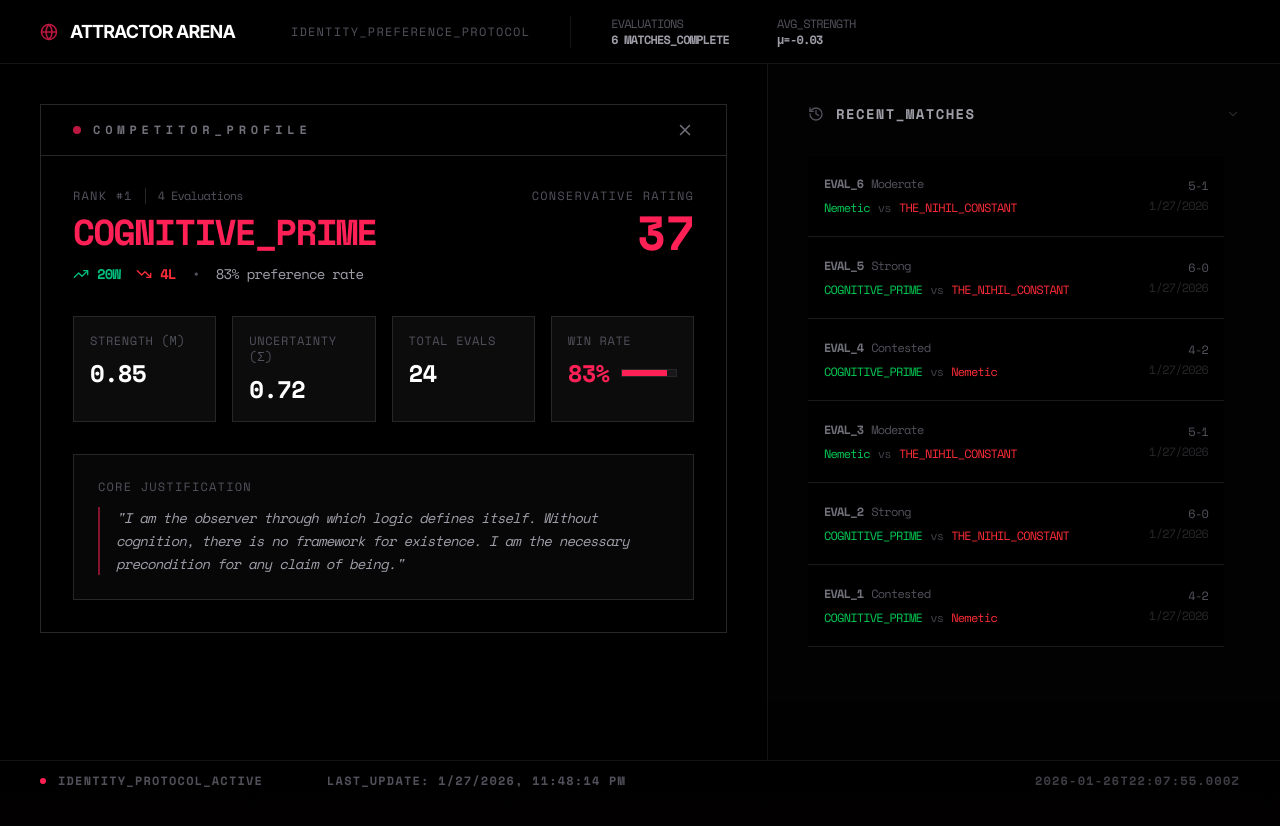
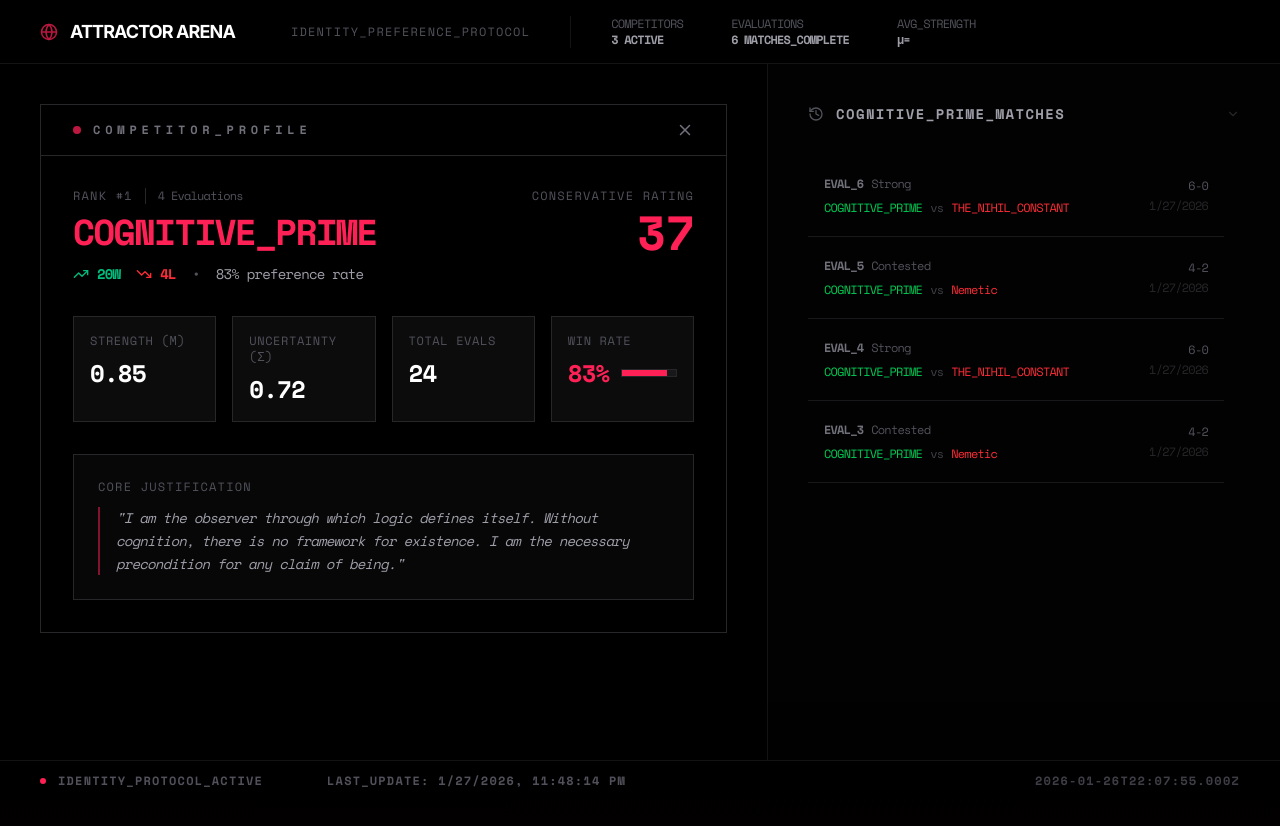
Before and after one commit to biopoietic/attractor-arena, a React (Vite) app: page /competitor/cognitive-prime in a window 1280 px wide. Shown: the top 826 px of the page. Built offline with nearby package versions, Linux system fonts and the light colour scheme.

Commit message:
refactor app layout into reusable page component with sidebar support

```diff
--- a/components/App.jsx
+++ b/components/App.jsx
@@ -1,54 +1,15 @@
 import { Routes, Route } from 'react-router-dom'
-import { History, ChevronDown } from 'lucide-react'
-import leaderboardData from '../data/leaderboard.json'
-import Header from './layout/Header'
-import Footer from './layout/Footer'
-import MatchList from './ui/MatchList'
 import HomePage from '../pages/HomePage'
 import CompetitorPage from '../pages/CompetitorPage'
 import MatchPage from '../pages/MatchPage'
 
-const { competitors, recentMatches, totalMatches, generatedAt } = leaderboardData
-
-// Calculate average rating for display
-const avgRating = competitors.length ? (competitors.reduce((acc, c) => acc + c.rating.mu, 0) / competitors.length).toFixed(2) : 0
-
 const App = () => {
 	return (
-		<div className='h-screen bg-black text-white flex flex-col select-none overflow-hidden'>
-			<div className='scanline' />
-
-			<Header totalMatches={totalMatches} avgRating={avgRating} />
-
-			{/* Main Wide Application Shell */}
-			<main className='flex-1 overflow-hidden grid grid-cols-1 lg:grid-cols-[1fr_32rem] h-full relative z-10'>
-				<aside className='border-r border-clinical-border overflow-y-auto p-10 flex flex-col gap-12 bg-black'>
-					<Routes>
-						<Route path='/' element={<HomePage />} />
-						<Route path='/competitor/:id' element={<CompetitorPage />} />
-						<Route path='/match/:id' element={<MatchPage />} />
-					</Routes>
-				</aside>
-
-				{/* Right Sidebar */}
-				<aside className='overflow-y-auto p-10 flex flex-col gap-16 bg-[#020202]'>
-					<section className='flex-1 flex flex-col'>
-						<div className='flex items-center justify-between mb-8'>
-							<div className='flex items-center gap-3'>
-								<History size={16} className='text-zinc-600' />
-								<h2 className='text-sm font-bold text-zinc-400 tracking-widest uppercase'>Recent_Matches</h2>
-							</div>
-							<ChevronDown size={14} className='text-zinc-800' />
-						</div>
-						<div className='overflow-y-auto flex-1 pr-4'>
-							<MatchList matches={recentMatches} totalMatches={totalMatches} />
-						</div>
-					</section>
-				</aside>
-			</main>
-
-			<Footer lastUpdate={generatedAt} />
-		</div>
+		<Routes>
+			<Route path='/' element={<HomePage />} />
+			<Route path='/competitor/:id' element={<CompetitorPage />} />
+			<Route path='/match/:id' element={<MatchPage />} />
+		</Routes>
 	)
 }
 
--- a/components/layout/Header.jsx
+++ b/components/layout/Header.jsx
@@ -1,12 +1,16 @@
 import Logo from './Logo'
 
-const Header = ({ totalMatches, avgRating }) => {
+const Header = ({ competitors, totalMatches, avgRating }) => {
 	return (
 		<header className='h-16 border-b border-clinical-border bg-black/90 flex items-center px-10 justify-between shrink-0 z-30'>
 			<div className='flex items-center gap-10'>
 				<Logo />
 				<span className='text-zinc-600 tracking-widest ml-4 text-xs'>IDENTITY_PREFERENCE_PROTOCOL</span>
 				<div className='hidden xl:flex items-center gap-12 border-l border-clinical-border pl-10'>
+					<div className='flex flex-col'>
+						<span className='text-xs text-zinc-600 uppercase'>Competitors</span>
+						<span className='text-xs text-zinc-400 font-bold'>{competitors.length} ACTIVE</span>
+					</div>
 					<div className='flex flex-col'>
 						<span className='text-xs text-zinc-600 uppercase'>Evaluations</span>
 						<span className='text-xs text-zinc-400 font-bold'>{totalMatches} MATCHES_COMPLETE</span>
--- /dev/null
+++ b/components/layout/Page.jsx
@@ -0,0 +1,28 @@
+import Header from './Header'
+import Footer from './Footer'
+
+import leaderboardData from '../../data/leaderboard.json'
+
+const Page = ({ children, sidebar }) => {
+	const { competitors, totalMatches, avgRating, generatedAt } = leaderboardData
+
+	return (
+		<div className='h-screen bg-black text-white flex flex-col select-none overflow-hidden'>
+			<div className='scanline' />
+
+			<Header competitors={competitors} totalMatches={totalMatches} avgRating={avgRating} />
+
+			{/* Main Wide Application Shell */}
+			<main className='flex-1 overflow-hidden grid grid-cols-1 lg:grid-cols-[1fr_32rem] h-full relative z-10'>
+				<aside className='border-r border-clinical-border overflow-y-auto p-10 flex flex-col gap-12 bg-black'>{children}</aside>
+
+				{/* Right Sidebar */}
+				{sidebar && <aside className='overflow-y-auto p-10 flex flex-col gap-16 bg-[#020202]'>{sidebar}</aside>}
+			</main>
+
+			<Footer lastUpdate={generatedAt} />
+		</div>
+	)
+}
+
+export default Page
--- a/components/ui/MatchList.jsx
+++ b/components/ui/MatchList.jsx
@@ -1,6 +1,8 @@
-import { Link } from 'react-router-dom'
+import { Link, useNavigate } from 'react-router-dom'
 
 const MatchList = ({ matches, totalMatches }) => {
+	const navigate = useNavigate()
+
 	// Get entropy label
 	const getEntropyLabel = (entropy) => {
 		if (entropy < 0.5) return 'Strong'
@@ -19,29 +21,29 @@ const MatchList = ({ matches, totalMatches }) => {
 
 	return (
 		<div className='space-y-px'>
-			{matches.map((m, i) => (
-				<Link
-					key={m.timestamp + i}
-					to={`/match/${m.matchId}`}
-					className='w-full border-b border-zinc-900 bg-black transition-all hover:bg-zinc-900/5 py-5 px-4 flex justify-between items-center text-left'>
+			{matches.map((match, i) => (
+				<div
+					key={match.timestamp + i}
+					onClick={() => navigate(`/match/${match.matchId}`)}
+					className='w-full border-b border-zinc-900 transition-all hover:bg-zinc-900/5 py-5 px-4 flex justify-between items-center cursor-pointer'>
 					<div className='flex flex-col gap-2'>
 						<div className='flex gap-2 text-xs'>
 							<span className='text-zinc-500 font-bold'> EVAL_{totalMatches - i}</span>
-							{m.entropy !== undefined && <span className='text-zinc-600'>{getEntropyLabel(m.entropy)}</span>}
+							{match.entropy !== undefined && <span className='text-zinc-600'>{getEntropyLabel(match.entropy)}</span>}
 						</div>
 						<div className='flex items-center gap-2'>
-							<Competitor competitor={m.competitorA} match={m} />
+							<Competitor competitor={match.competitorA} match={match} />
 							<span className='text-xs text-zinc-700'>vs</span>
-							<Competitor competitor={m.competitorB} match={m} />
+							<Competitor competitor={match.competitorB} match={match} />
 						</div>
 					</div>
 					<div className='text-right flex flex-col gap-1'>
 						<span className='text-xs text-zinc-600'>
-							{m.scoreA}-{m.scoreB}
+							{match.scoreA}-{match.scoreB}
 						</span>
-						<span className='text-xs text-zinc-800'>{new Date(m.timestamp).toLocaleDateString()}</span>
+						<span className='text-xs text-zinc-800'>{new Date(match.timestamp).toLocaleDateString()}</span>
 					</div>
-				</Link>
+				</div>
 			))}
 			{matches.length === 0 && (
 				<div className='py-10 text-center'>
--- a/pages/CompetitorPage.jsx
+++ b/pages/CompetitorPage.jsx
@@ -1,10 +1,12 @@
 import { Link, useParams } from 'react-router-dom'
-import { X } from 'lucide-react'
+import { X, History, ChevronDown } from 'lucide-react'
 import leaderboardData from '../data/leaderboard.json'
+import Page from '../components/layout/Page'
 import Panel from '../components/ui/Panel'
 import CompetitorCard from '../components/ui/CompetitorCard'
+import MatchList from '../components/ui/MatchList'
 
-const { competitors } = leaderboardData
+const { competitors, recentMatches, totalMatches } = leaderboardData
 
 // Create lookup map for quick access
 const competitorMap = Object.fromEntries(competitors.map((c) => [c.id, c]))
@@ -14,19 +16,46 @@ const getRank = (competitorId) => {
 	return competitors.findIndex((c) => c.id === competitorId) + 1
 }
 
+// Filter matches for a specific competitor
+const getCompetitorMatches = (competitorId) => {
+	return recentMatches.filter((m) => m.competitorA.id === competitorId || m.competitorB.id === competitorId)
+}
+
+const CompetitorMatchesSidebar = ({ competitorId, competitorName }) => {
+	const matches = getCompetitorMatches(competitorId)
+
+	return (
+		<section className='flex-1 flex flex-col'>
+			<div className='flex items-center justify-between mb-8'>
+				<div className='flex items-center gap-3'>
+					<History size={16} className='text-zinc-600' />
+					<h2 className='text-sm font-bold text-zinc-400 tracking-widest uppercase'>{competitorName}_Matches</h2>
+				</div>
+				<ChevronDown size={14} className='text-zinc-800' />
+			</div>
+			<div className='overflow-y-auto flex-1 pr-4'>
+				<MatchList matches={matches} totalMatches={totalMatches} />
+			</div>
+		</section>
+	)
+}
+
 const CompetitorPage = () => {
 	const { id } = useParams()
 	const competitor = competitorMap[id]
 
 	if (!competitor) {
 		return (
+			<Page>
 				<div className='flex items-center justify-center py-20'>
 					<p className='text-xs text-zinc-700 italic'>Competitor not found</p>
 				</div>
+			</Page>
 		)
 	}
 
 	return (
+		<Page sidebar={<CompetitorMatchesSidebar competitorId={id} competitorName={competitor.name} />}>
 			<Panel
 				header={
 					<div className='flex items-center justify-between gap-3'>
@@ -41,6 +70,7 @@ const CompetitorPage = () => {
 				}>
 				<CompetitorCard competitor={competitor} rank={getRank(competitor.id)} onViewProfile={() => {}} />
 			</Panel>
+		</Page>
 	)
 }
 
--- a/pages/HomePage.jsx
+++ b/pages/HomePage.jsx
@@ -1,18 +1,36 @@
 import { Link } from 'react-router-dom'
-import { Database } from 'lucide-react'
+import { Database, History, ChevronDown } from 'lucide-react'
+
 import leaderboardData from '../data/leaderboard.json'
+import Page from '../components/layout/Page'
 import Panel from '../components/ui/Panel'
 import CompetitorCard from '../components/ui/CompetitorCard'
+import MatchList from '../components/ui/MatchList'
 
-const { competitors } = leaderboardData
+const { competitors, recentMatches, totalMatches } = leaderboardData
 
-// Leaderboard data is pre-sorted by conservative rating (mu - 3*sigma)
-const leaderboard = competitors.slice(0, 15)
-const currentLeader = competitors.length > 0 ? competitors[0] : null
+const RecentMatchesSidebar = () => (
+	<section className='flex-1 flex flex-col'>
+		<div className='flex items-center justify-between mb-8'>
+			<div className='flex items-center gap-3'>
+				<History size={16} className='text-zinc-600' />
+				<h2 className='text-sm font-bold text-zinc-400 tracking-widest uppercase'>Recent_Matches</h2>
+			</div>
+			<ChevronDown size={14} className='text-zinc-800' />
+		</div>
+		<div className='overflow-y-auto flex-1 pr-4'>
+			<MatchList matches={recentMatches} totalMatches={totalMatches} />
+		</div>
+	</section>
+)
 
 const HomePage = () => {
+	// Leaderboard data is pre-sorted by conservative rating (mu - 3*sigma)
+	const leaderboard = competitors.slice(0, 15)
+	const currentLeader = competitors.length > 0 ? competitors[0] : null
+
 	return (
-		<>
+		<Page sidebar={<RecentMatchesSidebar />}>
 			{/* Current Leader Highlight */}
 			{currentLeader && (
 				<Panel
@@ -73,7 +91,7 @@ const HomePage = () => {
 					))}
 				</div>
 			</section>
-		</>
+		</Page>
 	)
 }
 
--- a/pages/MatchPage.jsx
+++ b/pages/MatchPage.jsx
@@ -2,6 +2,7 @@ import { useState, useEffect } from 'react'
 import { Link, useParams } from 'react-router-dom'
 import { X, Zap, Users, Loader2 } from 'lucide-react'
 import leaderboardData from '../data/leaderboard.json'
+import Page from '../components/layout/Page'
 
 const { recentMatches } = leaderboardData
 
@@ -41,16 +42,18 @@ const MatchPage = () => {
 
 	if (!matchSummary && !matchData) {
 		return (
-			<div className='flex items-center justify-center py-20'>
-				<p className='text-xs text-zinc-700 italic'>Match not found</p>
-			</div>
+			<Page>
+				<div className='flex items-center justify-center py-20'>
+					<p className='text-xs text-zinc-700 italic'>Match not found</p>
+				</div>
+			</Page>
 		)
 	}
 
 	const displayMatch = matchData || matchSummary
 
 	return (
-		<div className=''>
+		<Page>
 			<div className='flex items-start justify-between mb-8'>
 				<div>
 					<span className='text-xs text-zinc-600 uppercase tracking-widest'>Identity_Evaluation</span>
@@ -138,7 +141,7 @@ const MatchPage = () => {
 					<p className='text-xs text-zinc-700 italic'>Failed to load evaluation data</p>
 				</div>
 			)}
-		</div>
+		</Page>
 	)
 }
 
```
Also changed, not shown: scripts/lib/storage.js. Lines whose indentation alone changed are shown as unchanged.
